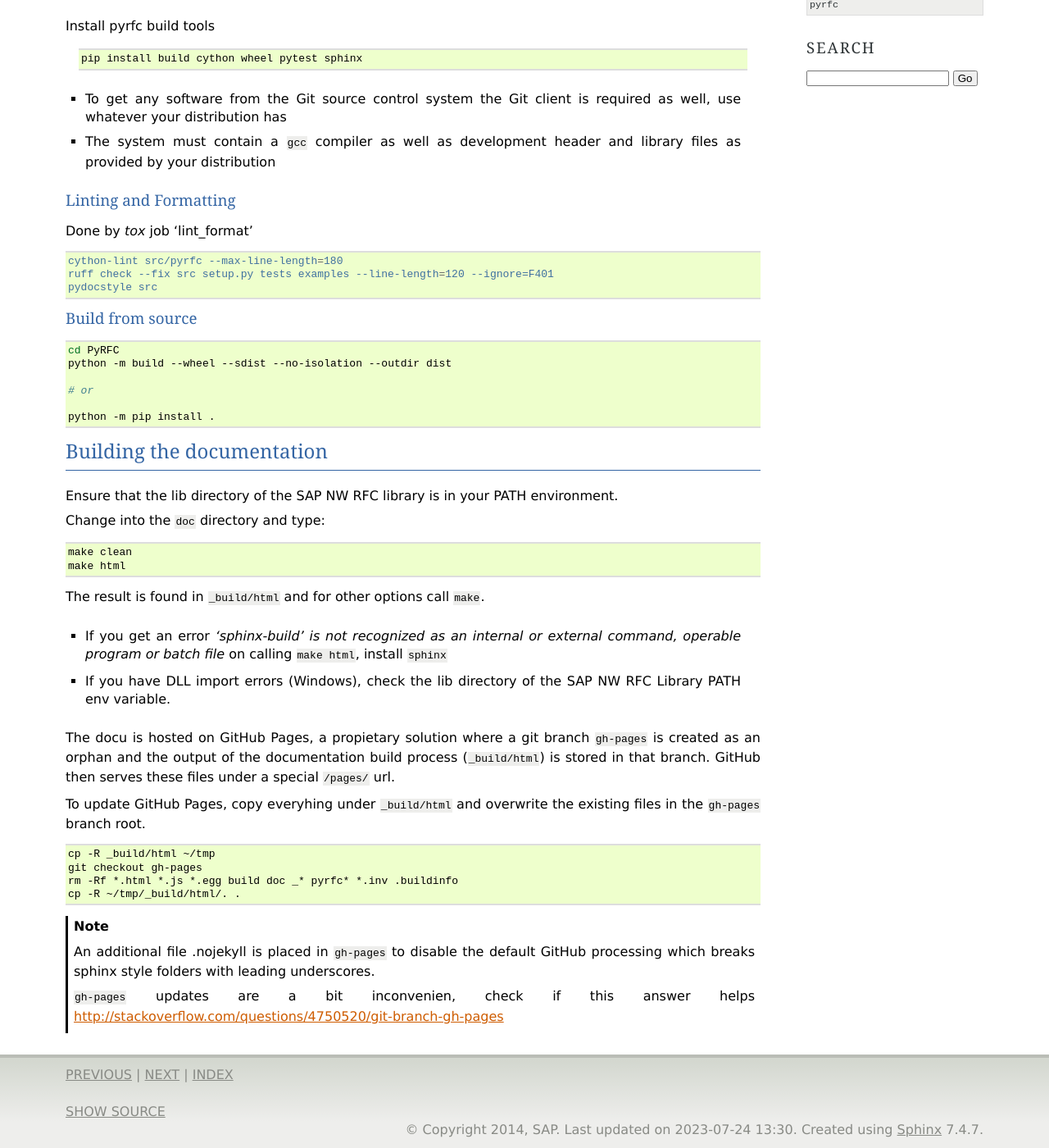
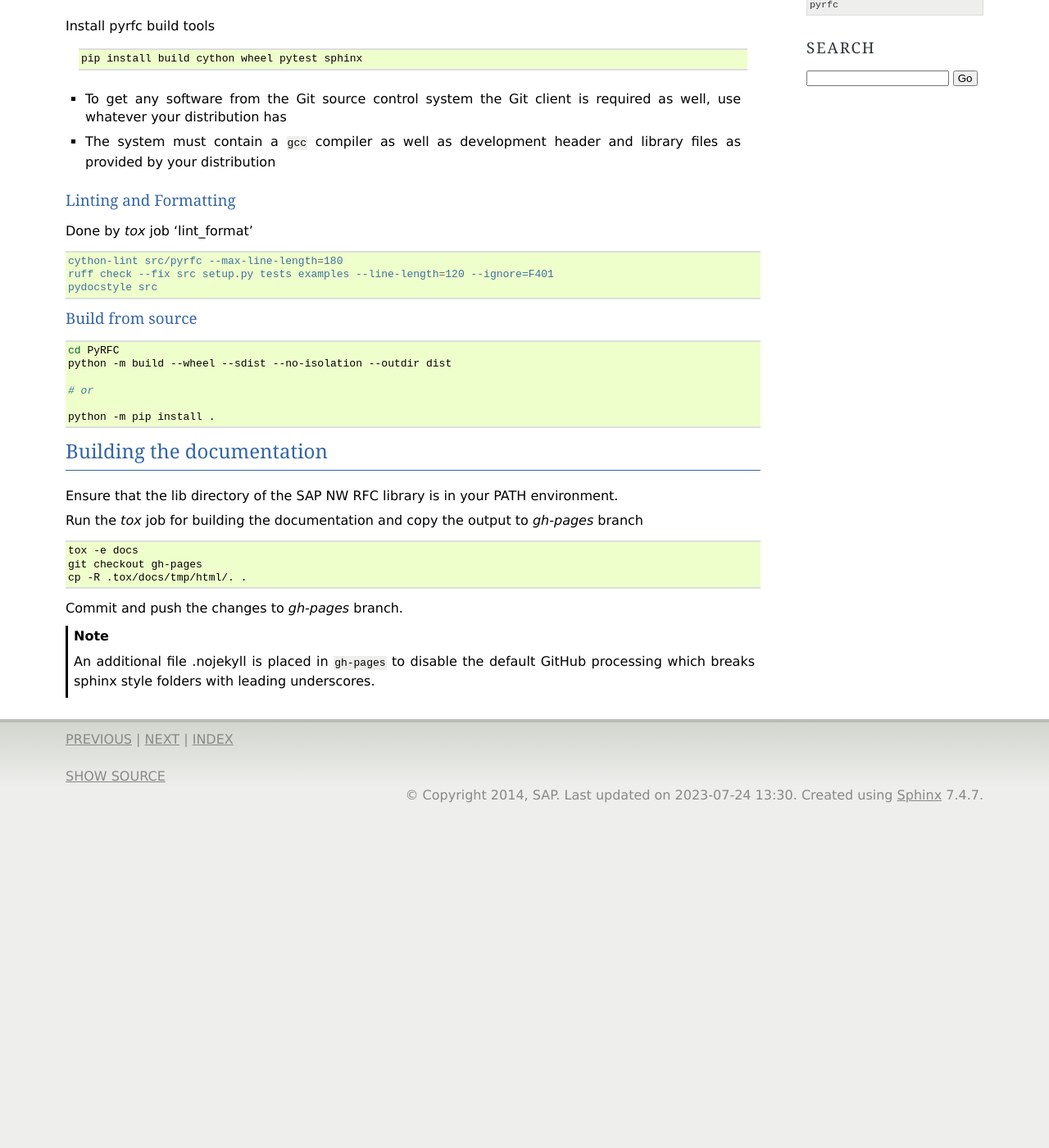
Before and after one commit to SAP/PyRFC, a Sphinx documentation site: the page built from doc/build.rst, in a window 1280 px wide and 1400 px high, scrolled down 529 px. Shown: the whole window at 82% size. Built offline with Sphinx 7.4.7, drawn with Linux system fonts in a browser that asks for light colours; after the commit the page ends 1520 px from its top, so only the background shows below that.

Commit message:
docs: Documentation build section updated

```diff
--- a/doc/build.rst
+++ b/doc/build.rst
@@ -66,34 +66,17 @@ Building the documentation
 
 Ensure that the lib directory of the SAP NW RFC library is in your PATH environment.
 
-Change into the ``doc`` directory and type:
+Run the `tox` job for building the documentation and copy the output to `gh-pages` branch
 
 .. code-block:: sh
 
-   make clean
-   make html
+   tox -e docs
+   git checkout gh-pages
+   cp -R .tox/docs/tmp/html/. .
 
-The result is found in ``_build/html`` and for other options call ``make``.
 
-* If you get an error *'sphinx-build' is not recognized as an internal or external command, operable program or batch file* on calling ``make html``, install ``sphinx``
-* If you have DLL import errors (Windows), check the lib directory of the SAP NW RFC Library PATH env variable.
-
-The docu is hosted on GitHub Pages, a propietary solution where a git branch ``gh-pages`` is created
-as an orphan and the output of the documentation build process (``_build/html``) is stored in that branch.
-GitHub then serves these files under a special ``/pages/`` url.
-
-To update GitHub Pages, copy everyhing under ``_build/html`` and overwrite the existing files in the ``gh-pages`` branch root.
-
-.. code-block:: sh
-
-    cp -R _build/html ~/tmp
-    git checkout gh-pages
-    rm -Rf *.html *.js *.egg build doc _* pyrfc* *.inv .buildinfo
-    cp -R ~/tmp/_build/html/. .
-
+Commit and push the changes to `gh-pages` branch.
 
 .. note::
 
    An additional file .nojekyll is placed in ``gh-pages`` to disable the default GitHub processing which breaks sphinx style folders with leading underscores.
-
-   ``gh-pages`` updates are a bit inconvenien, check if this answer helps http://stackoverflow.com/questions/4750520/git-branch-gh-pages
```
